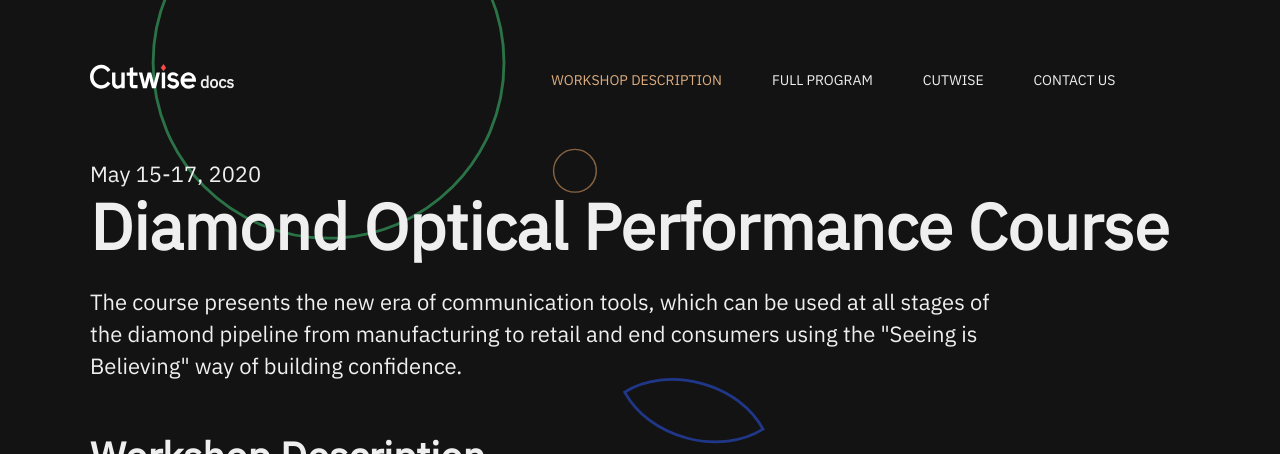
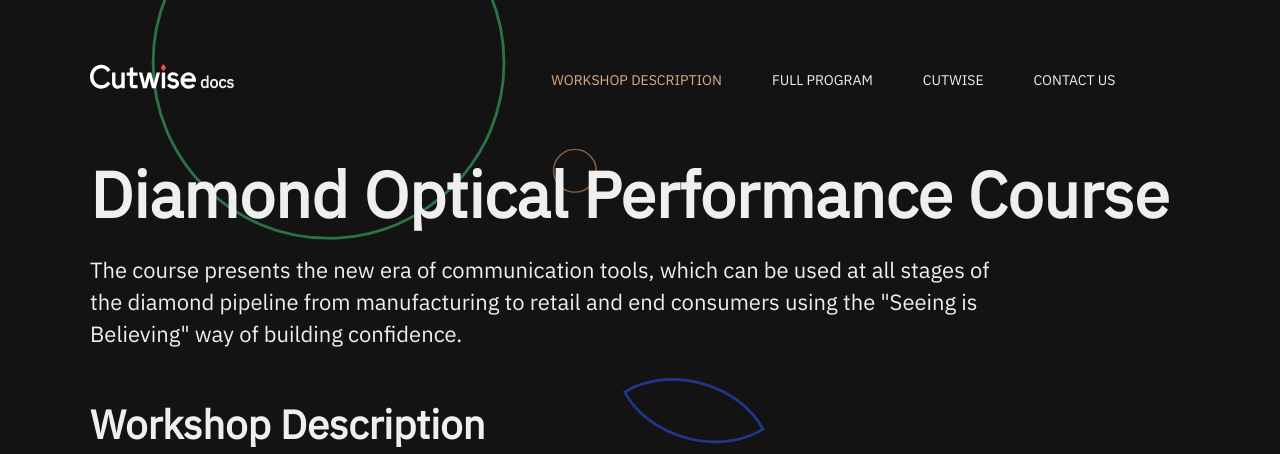
Before and after one commit to lutskanu/cutwise-docs, a Jekyll site: the page built from index.html, in a window 1280 px wide and 900 px high, cut to the strip 0-454 px from the top of the window. Built offline with Jekyll 4.4.1, drawn with Linux system fonts in a browser that asks for light colours; nearby versions of some CDN libraries; the list of posts is cut into pages by our own code.

Commit message:
remove dates

```diff
--- a/index.html
+++ b/index.html
@@ -1,6 +1,6 @@
 ---
 layout: default
-overtitle: May 15-17, 2020
+overtitle:
 title: Diamond Optical Performance Course
 description: Optical Performance Workshop
 featured_image: /images/social.jpg
```
